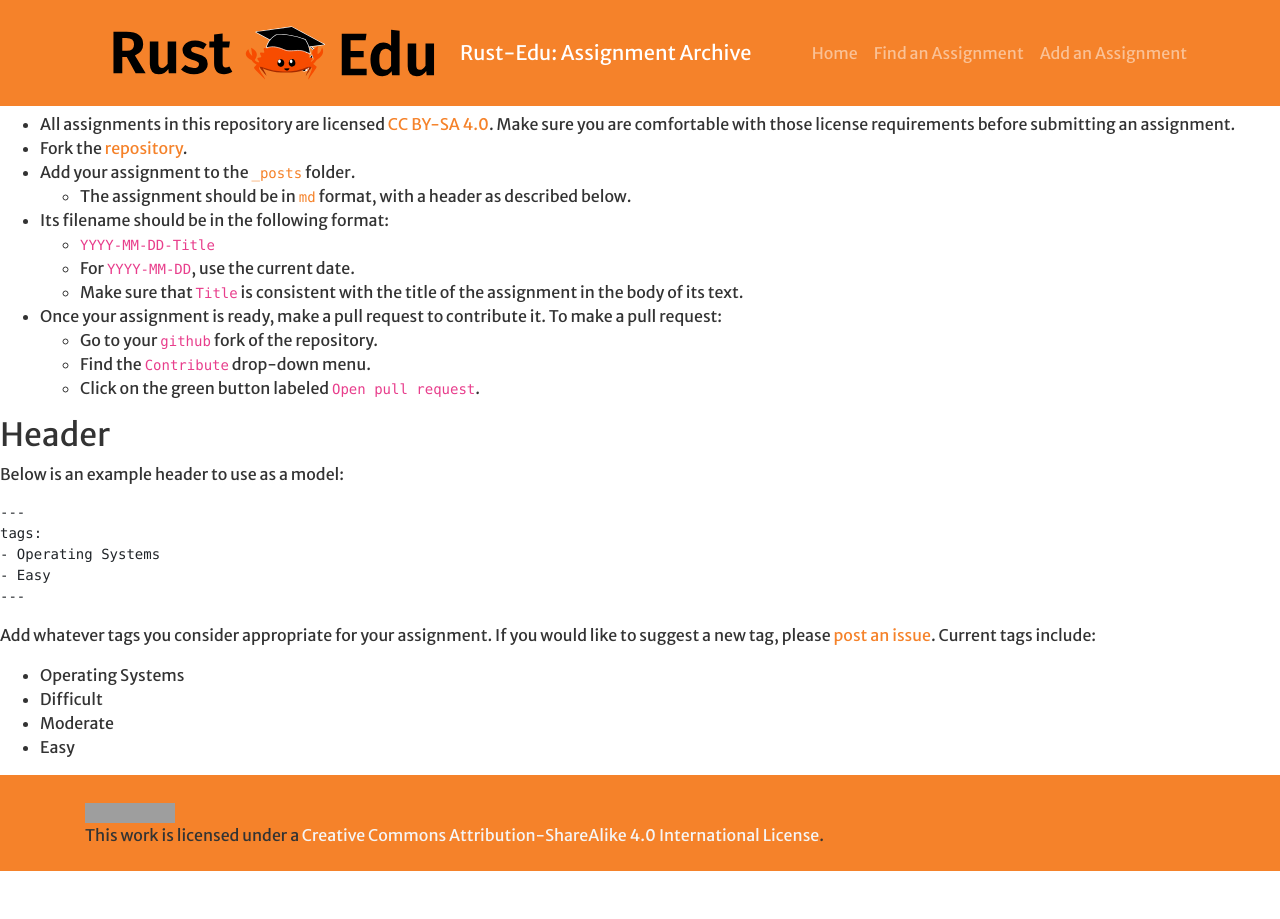
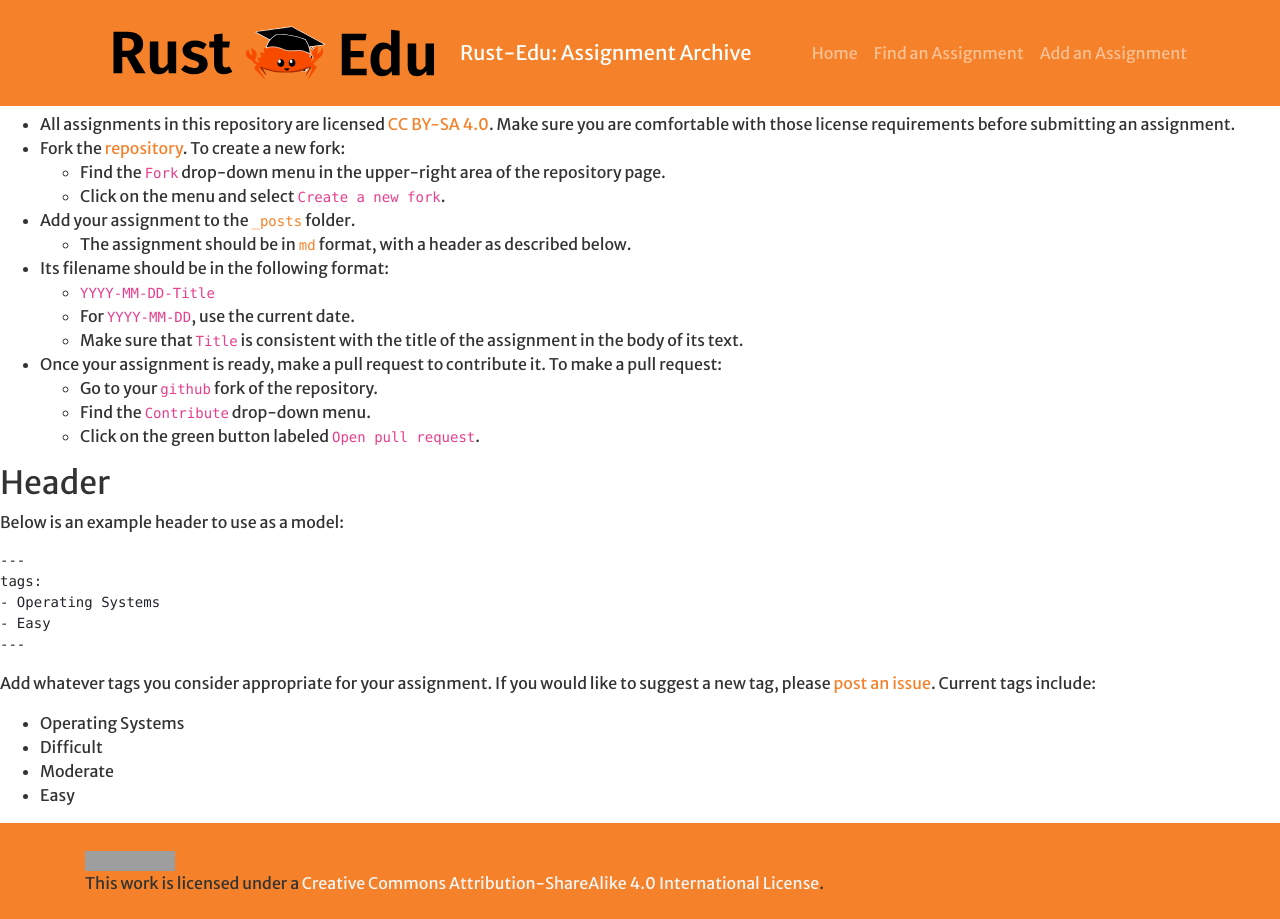
Before and after one commit to rust-edu/assignments, a Jekyll site: the page built from contributions.md, in a window 1280 px wide. Built offline with Jekyll 4.4.1, drawn with Linux system fonts in a browser that asks for light colours; our own code applies the rules of GitHub Pages for plain Markdown files; a script that is not in the unit is left out; grey boxes are pictures that could not be loaded.

Commit message:
Clarified forking.

```diff
--- a/contributions.md
+++ b/contributions.md
@@ -1,7 +1,9 @@
 # Contributing Rust Assignments
 * All assignments in this repository are licensed [CC BY-SA 4.0](http://creativecommons.org/licenses/by-sa/4.0/?ref=chooser-v1).
 Make sure you are comfortable with those license requirements before submitting an assignment.
-* Fork the [repository](https://github.com/rust-edu/assignments).
+* Fork the [repository](https://github.com/rust-edu/assignments). To create a new fork:
+  * Find the `Fork` drop-down menu in the upper-right area of the repository page.
+  * Click on the menu and select `Create a new fork`.
 * Add your assignment to the [`_posts`](https://github.com/rust-edu/assignments/tree/main/_posts) folder.
   * The assignment should be in [`md`](https://www.markdownguide.org/) format, with a header as described below.
 * Its filename should be in the following format:
```
